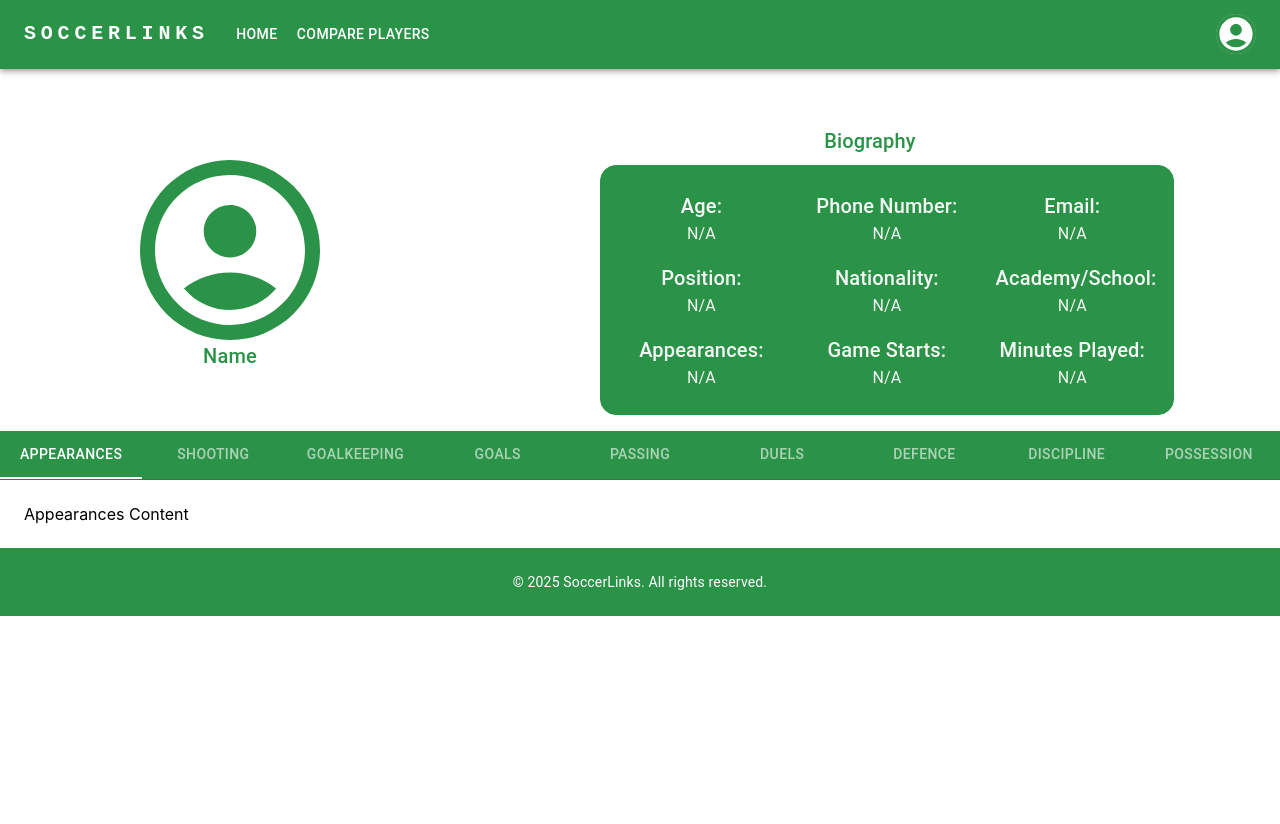
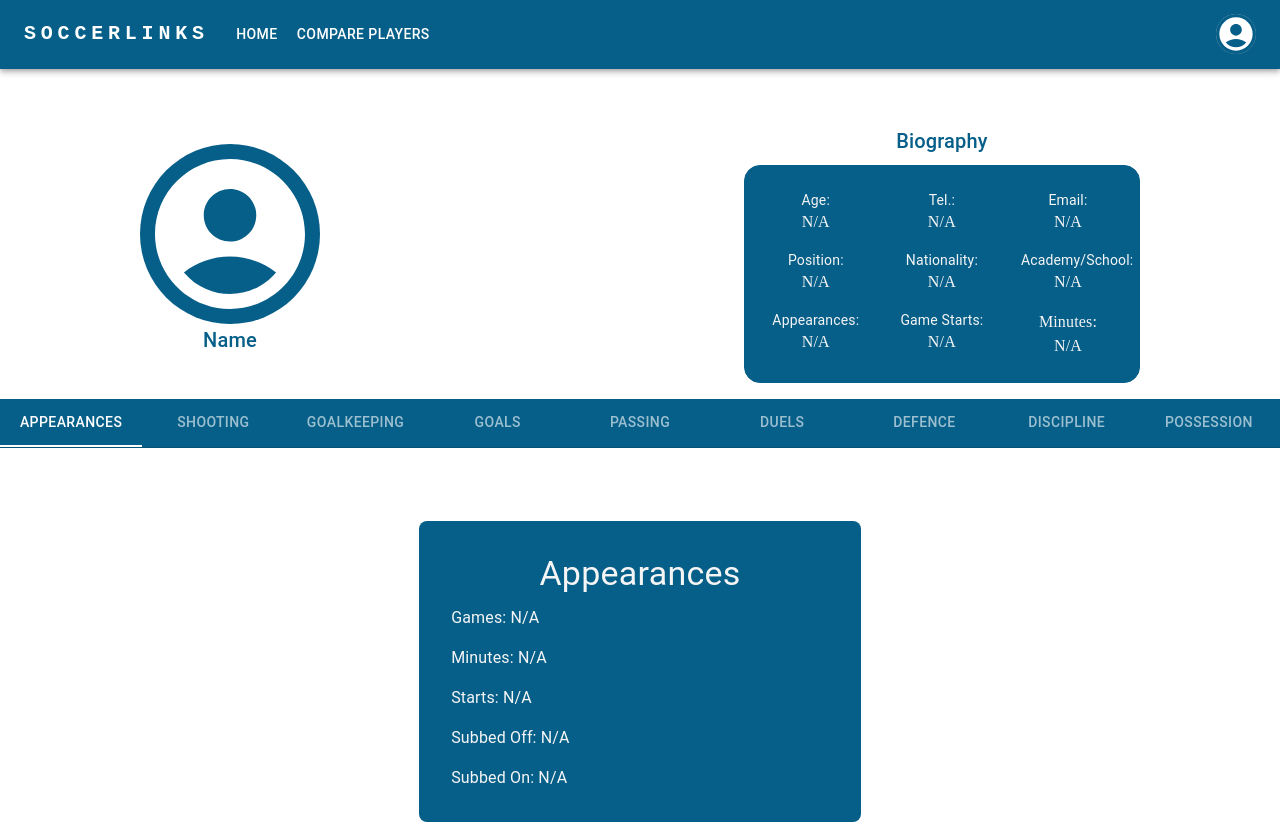
Before and after one commit to asayenju/soccerLink, a React (Create React App) app in the folder frontend/: page / in a window 1280 px wide. Shown: the top 824 px of the page. Before the commit the page ends 800 px from the top, so only its background shows below. Built offline with nearby package versions, Linux system fonts and the light colour scheme.

Commit message:
Changed website them color to #065F89

```diff
--- /dev/null
+++ b/frontend/src/components/AppearancesContainer.js
@@ -0,0 +1,36 @@
+import * as React from 'react';
+import CssBaseline from '@mui/material/CssBaseline';
+import Box from '@mui/material/Box';
+import Container from '@mui/material/Container';
+import Typography from '@mui/material/Typography';
+import Grid from '@mui/material/Grid';
+
+export default function AppearancesContainer({games, minutes, starts, sub_off, sub_on}) {
+  return (
+    <React.Fragment>
+      <CssBaseline />
+      <Container maxWidth="sm" sx={{ display: 'flex', justifyContent: 'center', alignItems: 'center', minHeight: '50vh'}}>
+        <Box sx={{ bgcolor: '#065F89', p: 4, borderRadius: 2, textAlign: 'center', color: "whitesmoke", width: "80%"}}>
+          <Typography variant="h4" gutterBottom>Appearances</Typography>
+          <Grid container spacing={2} direction="column">
+            <Grid item sx={{display: "flex", flexDirection: "row"}}>
+              <Typography variant="b4">Games: {games?games: "N/A"}</Typography>
+            </Grid>
+            <Grid item sx={{display: "flex", flexDirection: "row"}}>
+              <Typography variant="b4">Minutes: {minutes?minutes: "N/A"}</Typography>
+            </Grid>
+            <Grid item sx={{display: "flex", flexDirection: "row"}}>
+              <Typography variant="b4">Starts: {starts?starts: 'N/A'}</Typography>
+            </Grid>
+            <Grid item sx={{display: "flex", flexDirection: "row"}}>
+              <Typography variant="b4">Subbed Off: {sub_off?sub_off: 'N/A'}</Typography>
+            </Grid>
+            <Grid item sx={{display: "flex", flexDirection: "row"}}>
+              <Typography variant="b4">Subbed On: {sub_on?sub_on: 'N/A'}</Typography>
+            </Grid>
+          </Grid>
+        </Box>
+      </Container>
+    </React.Fragment>
+  );
+}
--- a/frontend/src/components/Header.js
+++ b/frontend/src/components/Header.js
@@ -36,7 +36,7 @@ function ResponsiveAppBar() {
   };
 
   return (
-    <AppBar position="static" sx={{ backgroundColor: '#2b9348' }}>
+    <AppBar position="static" sx={{ backgroundColor: '#065F89' }}>
       <Container maxWidth="xl">
         <Toolbar disableGutters>
           <Typography
@@ -127,7 +127,7 @@ function ResponsiveAppBar() {
             <Tooltip title="Open settings">
               <IconButton onClick={handleOpenUserMenu} sx={{ p: 0 }}>
                 <Avatar sx={{ width: 40, height: 40 }}>
-                <AccountCircleIcon sx={{ fontSize: 40, backgroundColor:  '#2b9348'}} />
+                <AccountCircleIcon sx={{ fontSize: 40, backgroundColor:  '#065F89'}} />
                 </Avatar>
               </IconButton>
             </Tooltip>
--- a/frontend/src/components/PlayerProfile.js
+++ b/frontend/src/components/PlayerProfile.js
@@ -12,66 +12,66 @@ const PlayerProfile = ({ name, age, position, email, phonenumber, nationality, a
       <Box sx={{ maxWidth: 1000, margin: 'auto', marginTop: 7, display: 'flex', flexDirection: 'row', justifyContent: 'space-between', fontFamily: 'poppins-regular'}}>
         {/* Avatar Section */}
         <Box sx={{ display: 'flex', flexDirection: 'column', marginBottom: 2, justifyContent: 'center', alignItems: 'center'}}>
-          <Avatar sx={{ width: 180, height: 180, backgroundColor: '#2b9348' }}>
+          <Avatar sx={{ width: 180, height: 180, backgroundColor: '#065F89' }}>
             {photoUrl ? (
               <img src={photoUrl} alt={`${name}'s photo`} style={{ width: '100%', height: '100%', borderRadius: '50%' }} />
             ) : (
               <AccountCircleIcon sx={{ fontSize: 180 }} />
             )}
           </Avatar>
-          <Typography variant="h6" sx={{ marginBottom: 1, textAlign: 'center', color: '#2b9348' }}>{name ? name : "Name"}</Typography>
+          <Typography variant="h6" sx={{ marginBottom: 1, textAlign: 'center', color: '#065F89' }}>{name ? name : "Name"}</Typography>
         </Box>
 
         {/* Biography Section */}
         <Grid>
-          <Typography variant="h6" sx={{ marginBottom: 1, textAlign: 'center', color: '#2b9348' }}>Biography</Typography>
-          <Box component="section" sx={{ p: 2, border: '1px solid #2b9348', marginBottom: 2, backgroundColor: '#2b9348', color: "whitesmoke", borderRadius: 4, width: '100%', maxwidth: '100%', textOverflow: 'ellipsis'}}>
+          <Typography variant="h6" sx={{ marginBottom: 1, textAlign: 'center', color: '#065F89' }}>Biography</Typography>
+          <Box component="section" sx={{ p: 2, border: '1px solid #065F89', marginBottom: 2, backgroundColor: '#065F89', color: "whitesmoke", borderRadius: 4, width: '100%' }}>
             <Grid container spacing={4} sx={{ padding: 1, position: 'relative' }}>
               {/* First Column: Age, Playstyle, Appearances */}
               <Grid item xs={12} sm={4}>
-                <Grid sx={{textAlign: 'center'}}>
-                  <Typography variant="h6">Age:</Typography>
-                  <Typography variant="body1">{age ? age : 'N/A'}</Typography>
+                <Grid sx={{ textAlign: 'center' }}>
+                  <Typography variant="body2">Age:</Typography>
+                  <Typography variant="body5">{age ? age : 'N/A'}</Typography>
                 </Grid>
-                <Grid sx={{textAlign: 'center', marginTop: 2}}>
-                  <Typography variant="h6">Position:</Typography>
-                  <Typography variant="body1">{position ? position : 'N/A'}</Typography>
+                <Grid sx={{ textAlign: 'center', marginTop: 2 }}>
+                  <Typography variant="body2">Position:</Typography>
+                  <Typography variant="body5">{position ? position : 'N/A'}</Typography>
                 </Grid>
-                <Grid sx={{textAlign: 'center', marginTop: 2}}>
-                  <Typography variant="h6" >Appearances:</Typography>
-                  <Typography variant="body1" >{Appearances ? Appearances : 'N/A'}</Typography>
+                <Grid sx={{ textAlign: 'center', marginTop: 2 }}>
+                  <Typography variant="body2" >Appearances:</Typography>
+                  <Typography variant="body5" >{Appearances ? Appearances : 'N/A'}</Typography>
                 </Grid>
               </Grid>
 
               {/* Second Column: Position, Nationality, Game Starts */}
               <Grid item xs={12} sm={4}>
-                <Grid sx={{textAlign: 'center'}}>
-                  <Typography variant="h6">Phone Number:</Typography>
-                  <Typography variant="body1">{phonenumber ? phonenumber : 'N/A'}</Typography>
+                <Grid sx={{ textAlign: 'center' }}>
+                  <Typography variant="body2">Tel.:</Typography>
+                  <Typography variant="body5">{phonenumber ? phonenumber : 'N/A'}</Typography>
                 </Grid>
-                <Grid sx={{textAlign: 'center', marginTop: 2}}>
-                  <Typography variant="h6">Nationality:</Typography>
-                  <Typography variant="body1">{nationality ? nationality : 'N/A'}</Typography>
+                <Grid sx={{ textAlign: 'center', marginTop: 2 }}>
+                  <Typography variant="body2">Nationality:</Typography>
+                  <Typography variant="body5">{nationality ? nationality : 'N/A'}</Typography>
                 </Grid>
-                <Grid sx={{textAlign: 'center', marginTop: 2}}>
-                  <Typography variant="h6" >Game Starts: {gamestarts}</Typography>
-                  <Typography variant="body1">{gamestarts ? gamestarts : 'N/A'}</Typography>
+                <Grid sx={{ textAlign: 'center', marginTop: 2 }}>
+                  <Typography variant="body2" >Game Starts: {gamestarts}</Typography>
+                  <Typography variant="body5">{gamestarts ? gamestarts : 'N/A'}</Typography>
                 </Grid>
               </Grid>
 
               {/* Third Column: Specified Position, Academy/School, Minutes Played */}
               <Grid item xs={12} sm={4}>
-                <Grid sx={{textAlign: 'center'}}>
-                  <Typography variant="h6">Email:</Typography>
-                  <Typography variant="body1">{email ? email : 'N/A'}</Typography>
+                <Grid sx={{ textAlign: 'center' }}>
+                  <Typography variant="body2">Email:</Typography>
+                  <Typography variant="body5">{email ? email : 'N/A'}</Typography>
                 </Grid>
-                <Grid sx={{textAlign: 'center', marginTop: 2}}>
-                  <Typography variant="h6">Academy/School:</Typography>
-                  <Typography variant="body1">{academy ? academy : 'N/A'}</Typography>
+                <Grid sx={{ textAlign: 'center', marginTop: 2 }}>
+                  <Typography variant="body2">Academy/School:</Typography>
+                  <Typography variant="body5">{academy ? academy : 'N/A'}</Typography>
                 </Grid>
-                <Grid sx={{textAlign: 'center', marginTop: 2}}>
-                  <Typography variant="h6" >Minutes Played:</Typography>
-                  <Typography variant="body1">{minutesplayed ? minutesplayed : 'N/A'}</Typography>
+                <Grid sx={{ textAlign: 'center', marginTop: 2, display: 'flex', flexDirection: 'column' }}>
+                  <Typography variant="hbody2" >Minutes:</Typography>
+                  <Typography variant="body5">{minutesplayed ? minutesplayed : 'N/A'}</Typography>
                 </Grid>
               </Grid>
             </Grid>
@@ -79,7 +79,7 @@ const PlayerProfile = ({ name, age, position, email, phonenumber, nationality, a
         </Grid>
       </Box>
       <BasicTabs />
-      <Footer/>
+      <Footer />
     </div>
   );
 };
--- a/frontend/src/components/SearchPlayer.js
+++ b/frontend/src/components/SearchPlayer.js
@@ -10,7 +10,7 @@ import DeleteIcon from '@mui/icons-material/DeleteOutlined';
 const defaultTheme = createTheme({
   palette: {
     primary: {
-      main: '#2b9348', // Change primary color to #2b9348
+      main: '#065F89', // Change primary color to #065F89
     },
     secondary: {
       main: '#c30010',
--- a/frontend/src/components/footer.js
+++ b/frontend/src/components/footer.js
@@ -5,7 +5,7 @@ import Container from '@mui/material/Container';
 
 function Footer() {
   return (
-    <Box sx={{ bgcolor: '#2b9348', color: 'white', py: 3 }}>
+    <Box sx={{ bgcolor: '#065F89', color: 'white', py: 3 }}>
       <Container maxWidth="xl">
         <Typography variant="body2" align="center">
           &copy; {new Date().getFullYear()} SoccerLinks. All rights reserved.
--- a/frontend/src/components/reactTab.js
+++ b/frontend/src/components/reactTab.js
@@ -3,6 +3,7 @@ import PropTypes from 'prop-types';
 import Tabs from '@mui/material/Tabs';
 import Tab from '@mui/material/Tab';
 import Box from '@mui/material/Box';
+import AppearancesContainer from './AppearancesContainer';
 
 function CustomTabPanel(props) {
   const { children, value, index, ...other } = props;
@@ -42,7 +43,7 @@ export default function BasicTabs() {
 
   return (
     <Box sx={{ width: '100%' }}>
-      <Box sx={{ borderBottom: 1, borderColor: 'divider', backgroundColor: '#2b9348' }}>
+      <Box sx={{ borderBottom: 1, borderColor: 'divider', backgroundColor: '#065F89' }}>
         <Tabs
           value={value}
           onChange={handleChange}
@@ -63,7 +64,7 @@ export default function BasicTabs() {
         </Tabs>
       </Box>
       <CustomTabPanel value={value} index={0}>
-        Appearances Content
+        <AppearancesContainer />
       </CustomTabPanel>
       <CustomTabPanel value={value} index={1}>
         Shooting Content
--- a/frontend/src/components/sign_in.js
+++ b/frontend/src/components/sign_in.js
@@ -17,7 +17,7 @@ import { createTheme, ThemeProvider } from '@mui/material/styles';
 
 const defaultTheme = createTheme(  {palette: {
     primary: {
-      main: '#2b9348', // Change primary color to #70e000
+      main: '#065F89', // Change primary color to #70e000
     },
   },
 });
@@ -44,7 +44,7 @@ export default function SignIn() {
             alignItems: 'center',
           }}
         >
-          <Avatar sx={{ width: 80, height: 80, bgcolor: '#2b9348' }}>
+          <Avatar sx={{ width: 80, height: 80, bgcolor: '#065F89' }}>
             <AccountCircleIcon sx={{ width: 60, height: 60 }}/>
           </Avatar>
           <Typography component="h1" variant="h5">
--- a/frontend/src/components/sign_up.js
+++ b/frontend/src/components/sign_up.js
@@ -17,7 +17,7 @@ import { createTheme, ThemeProvider } from '@mui/material/styles';
 
 const defaultTheme = createTheme( {palette: {
     primary: {
-      main: '#2b9348', // Change primary color to #70e000
+      main: '#065F89', // Change primary color to #70e000
     },
   },
 });
@@ -44,7 +44,7 @@ export default function SignUp() {
             alignItems: 'center',
           }}
         >
-          <Avatar sx={{ width: 80, height: 80, bgcolor: '#2b9348' }}>
+          <Avatar sx={{ width: 80, height: 80, bgcolor: '#065F89' }}>
             <AccountCircleIcon sx={{ width: 60, height: 60 }}/>
           </Avatar>
           <Typography component="h1" variant="h5">
```
